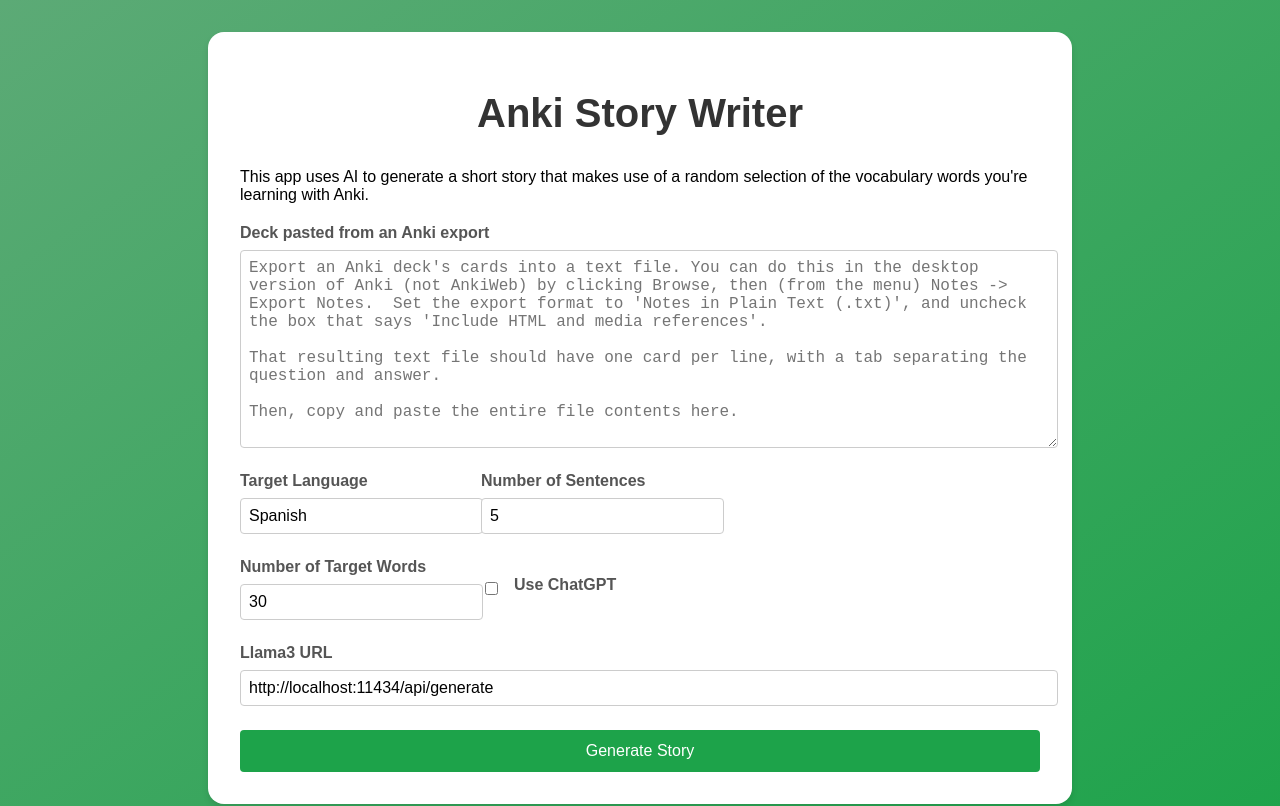
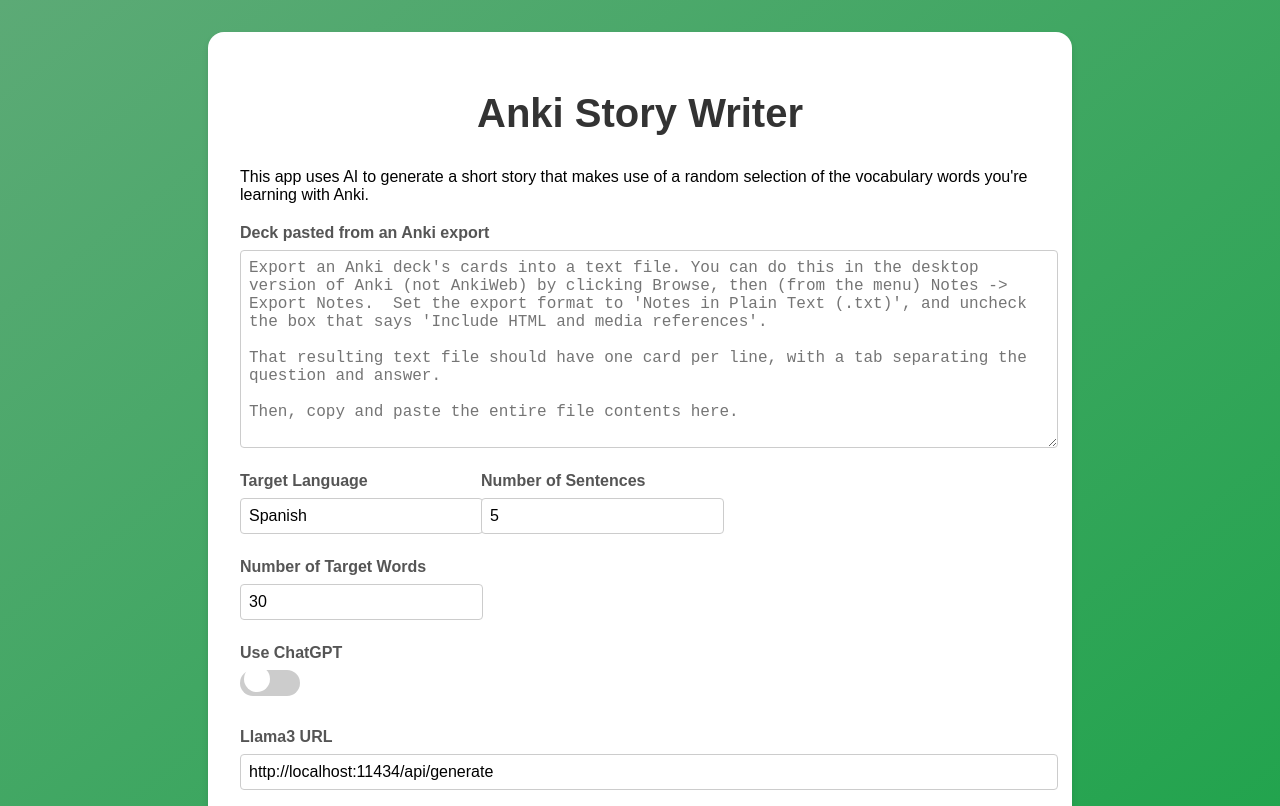
Before and after one commit to Josh1billion/anki-story-writer-react, a React (Create React App) app: page / in a window 1280 px wide. Shown: the top 806 px of the page. Built offline with nearby package versions, Linux system fonts and the light colour scheme.

Commit message:
Provide more config options

```diff
--- a/src/App.css
+++ b/src/App.css
@@ -72,6 +72,51 @@
   margin-right: 0.5rem;
 }
 
+.toggle-switch {
+  position: relative;
+  display: inline-block;
+  width: 60px;
+  height: 34px;
+}
+
+.toggle-switch input {
+  opacity: 0;
+  width: 0;
+  height: 0;
+}
+
+.slider {
+  position: absolute;
+  cursor: pointer;
+  top: 0;
+  left: 0;
+  right: 0;
+  bottom: 0;
+  background-color: #ccc;
+  transition: .4s;
+  border-radius: 34px;
+}
+
+.slider:before {
+  position: absolute;
+  content: "";
+  height: 26px;
+  width: 26px;
+  left: 4px;
+  bottom: 4px;
+  background-color: white;
+  transition: .4s;
+  border-radius: 50%;
+}
+
+input:checked + .slider {
+  background-color: #2196F3;
+}
+
+input:checked + .slider:before {
+  transform: translateX(26px);
+}
+
 .submit-button {
   background-color: #1da34a;
   color: white;
--- a/src/App.js
+++ b/src/App.js
@@ -8,6 +8,8 @@
   const [targetLanguage, setTargetLanguage] = useState(() => localStorage.getItem('targetLanguage') || 'Spanish');
   const [sentenceCount, setSentenceCount] = useState(() => parseInt(localStorage.getItem('sentenceCount')) || 5);
   const [howManyTargetWordsToUse, setHowManyTargetWordsToUse] = useState(() => parseInt(localStorage.getItem('howManyTargetWordsToUse')) || 30);
+  const [useNarrativeDetails, setUseNarrativeDetails] = useState(() => JSON.parse(localStorage.getItem('useNarrativeDetails')) || false);
+  const [narrativeDetails, setNarrativeDetails] = useState(() => localStorage.getItem('narrativeDetails') || '');
   const [llamaUrl, setLlamaUrl] = useState(() => localStorage.getItem('llamaUrl') || 'http://localhost:11434/api/generate');
   const [output, setOutput] = useState('');
   const [isLoading, setIsLoading] = useState(false);
@@ -20,7 +22,9 @@
     localStorage.setItem('sentenceCount', sentenceCount.toString());
     localStorage.setItem('howManyTargetWordsToUse', howManyTargetWordsToUse.toString());
     localStorage.setItem('llamaUrl', llamaUrl);
-  }, [input, useChatGPT, apiKey, targetLanguage, sentenceCount, howManyTargetWordsToUse, llamaUrl]);
+    localStorage.setItem('useNarrativeDetails', JSON.stringify(useNarrativeDetails));
+    localStorage.setItem('narrativeDetails', narrativeDetails);
+  }, [input, useChatGPT, apiKey, targetLanguage, sentenceCount, howManyTargetWordsToUse, llamaUrl, useNarrativeDetails, narrativeDetails]);
 
   const handleSubmit = async (e) => {
     e.preventDefault();
@@ -34,7 +38,11 @@
       .sort(() => 0.5 - Math.random())
       .slice(0, howManyTargetWordsToUse);
 
-    const prompt = `Write a short story in ${targetLanguage} consisting of ${sentenceCount} sentences. The story should make use of the following Spanish words/phrases:\n${vocabList.map(word => `${word.wordInTargetLanguage} - ${word.wordInNativeLanguage}`).join('\n')}`;
+    let prompt = `Write a short story in ${targetLanguage} consisting of ${sentenceCount} sentences.\n`;
+    if (useNarrativeDetails) {
+        prompt += `${narrativeDetails}\n`;
+    }
+    prompt += `The story should make use of the following Spanish words/phrases:\n${vocabList.map(word => `${word.wordInTargetLanguage} - ${word.wordInNativeLanguage}`).join('\n')}`;
 
     try {
       const response = useChatGPT
@@ -102,15 +110,19 @@
                 className="text-input"
               />
             </div>
-            <div className="form-group checkbox-group">
-              <input
-                id="use-chatgpt"
-                type="checkbox"
-                checked={useChatGPT}
-                onChange={(e) => setUseChatGPT(e.target.checked)}
-                className="checkbox-input"
-              />
+          </div>
+          <div className="form-row">
+            <div className="form-group toggle-group">
               <label htmlFor="use-chatgpt">Use ChatGPT</label>
+              <div className="toggle-switch">
+                <input
+                  id="use-chatgpt"
+                  type="checkbox"
+                  checked={useChatGPT}
+                  onChange={(e) => setUseChatGPT(e.target.checked)}
+                />
+                <label htmlFor="use-chatgpt" className="slider"></label>
+              </div>
             </div>
           </div>
           <div className="form-group">
@@ -123,6 +135,14 @@
               placeholder={useChatGPT ? 'Enter OpenAI API Key' : 'Enter Llama3 URL'}
               className="text-input"
             />
+          </div>
+          <div className="form-group">
+
+            <label htmlFor="useNarrativeDetails">
+              <input type="checkbox" id="useNarrativeDetails" onChange={(e) => setUseNarrativeDetails(e.target.checked)} />&nbsp;
+              Describe the type of story you want
+            </label>
+            {useNarrativeDetails && <input type="text" className="text-input" value={narrativeDetails} onChange={(e) => setNarrativeDetails(e.target.value)} placeholder="Provide details for the AI about what kind of story you want. For example, you can write 'It should be a story about a ninja mouse named Bob.'" />}
           </div>
           <button type="submit" className="submit-button" disabled={isLoading}>
             {isLoading ? 'Generating...' : 'Generate Story'}
```
